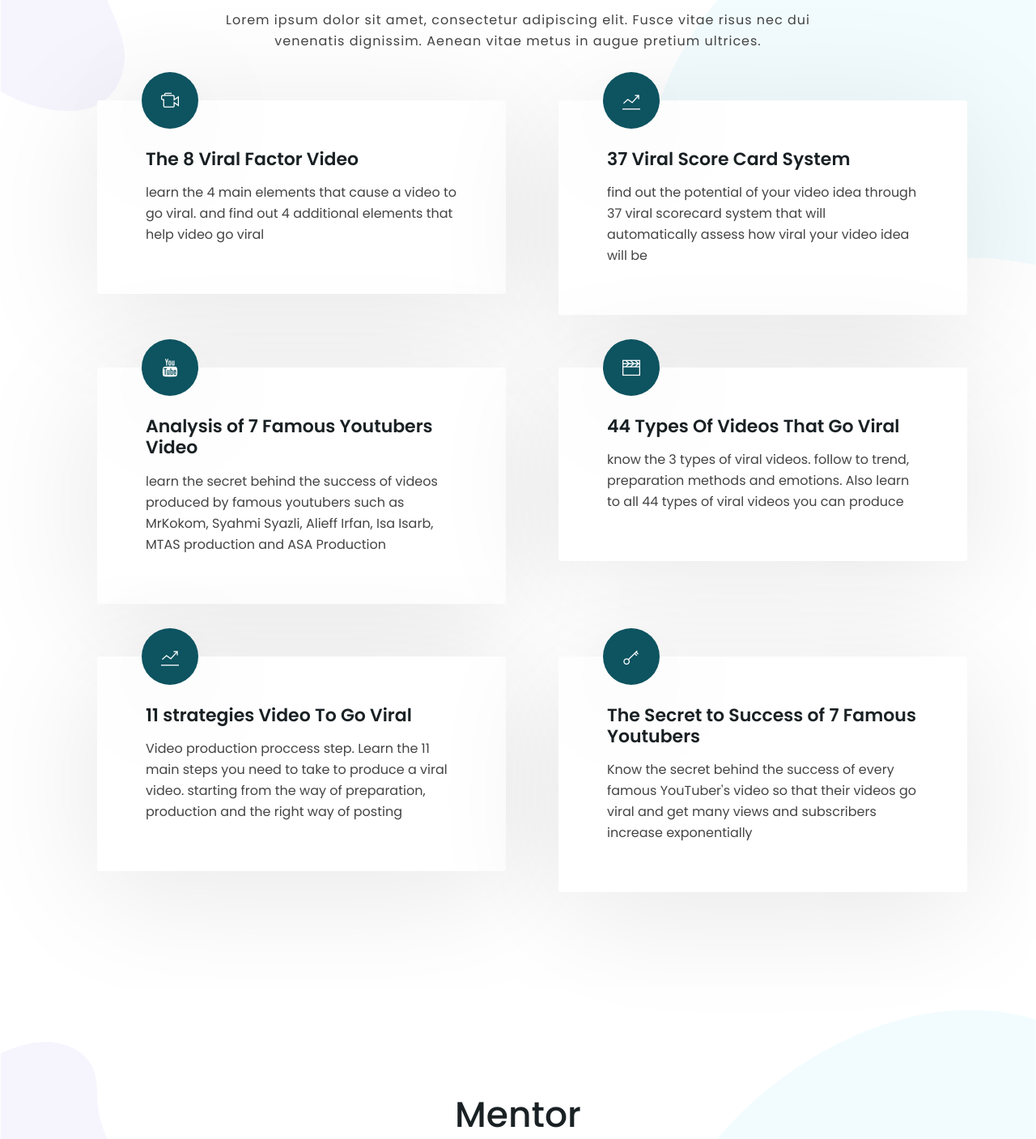
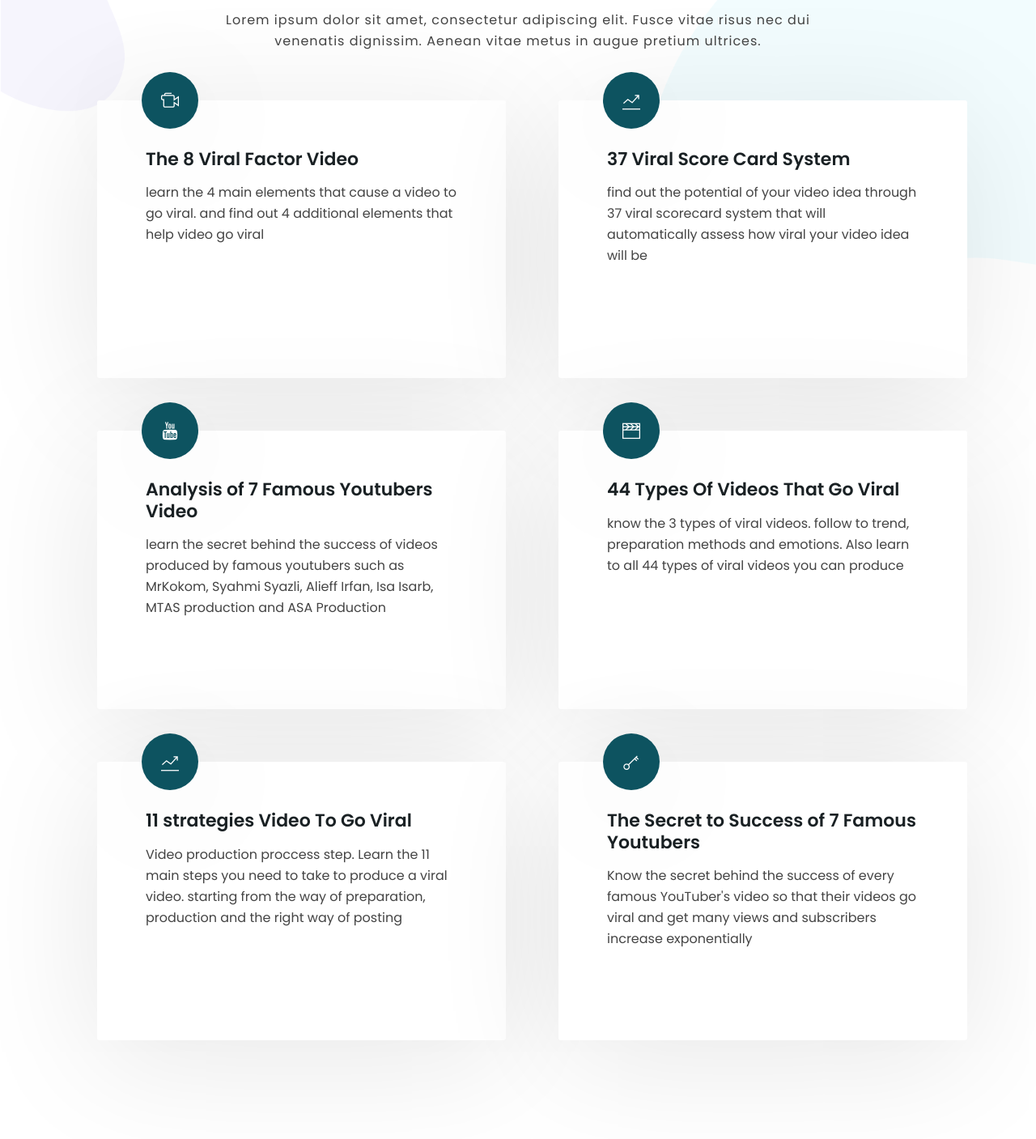
Before and after one commit to asyncrode/cocombees-lp, a plain HTML site: page index.html in a window 1280 px wide. Shown: the part 4086-5493 px from the top of the page at 81% size. Drawn offline with Linux system fonts and the light colour scheme; a script that the page names is missing; files whose address does not match are found by name.

Commit message:
Ukuran Kotak study method sama rata

```diff
--- a/index.html
+++ b/index.html
@@ -475,7 +475,7 @@
 			</div>
 			<div class="row">
 				<div class="col-md-6 col-sm-12 col-xs-12">
-					<div class="single_service single-about">
+					<div class="single_service single-about" style="height: 343.8px;">
 						<span class="ti-video-camera"></span>
 						<h3>The 8 Viral Factor Video</h3>
 						<p>learn the 4 main elements that cause a video to go viral. and find out 4 additional elements that help video go viral</p>
@@ -483,7 +483,7 @@
 				</div>
 				<!--END COL -->
 				<div class="col-md-6 col-sm-12 col-xs-12">
-					<div class="single_service single-about">
+					<div class="single_service single-about" style="height: 343.8px;">
 						<span class="ti-stats-up"></span>
 						<h3>37 Viral Score Card System</h3>
 						<p>find out the potential of your video idea through 37 viral scorecard system that will automatically assess how viral your video idea will be</p>
@@ -491,7 +491,7 @@
 				</div>
 				<!--END COL -->
 				<div class="col-md-6 col-sm-12 col-xs-12">
-					<div class="single_service single-about">
+					<div class="single_service single-about" style="height: 343.8px;">
 						<span class="ti-youtube"></span>
 						<h3>Analysis of 7 Famous Youtubers Video</h3>
 						<p>learn the secret behind the success of videos produced by famous youtubers such as MrKokom, Syahmi Syazli, Alieff Irfan, Isa Isarb, MTAS production and ASA Production</p>
@@ -499,7 +499,7 @@
 				</div>
 				<!--END COL -->
 				<div class="col-md-6 col-sm-12 col-xs-12">
-					<div class="single_service single-about">
+					<div class="single_service single-about" style="height: 343.8px;">
 						<span class="ti-video-clapper"></span>
 						<h3>44 Types Of Videos That Go Viral</h3>
 						<p>know the 3 types of viral videos. follow to trend, preparation methods and emotions. Also learn to all 44 types of viral videos you can produce</p>
@@ -507,7 +507,7 @@
 				</div>
 				<!--END COL -->
 				<div class="col-md-6 col-sm-12 col-xs-12">
-					<div class="single_service single-about">
+					<div class="single_service single-about" style="height: 343.8px;">
 						<span class="ti-stats-up"></span>
 						<h3>11 strategies Video To Go Viral</h3>
 						<p>Video production proccess step. Learn the 11 main steps you need to take to produce a viral video. starting from the way of preparation, production and the right way of posting</p>
@@ -515,7 +515,7 @@
 				</div>
 				<!--END COL -->
 				<div class="col-md-6 col-sm-12 col-xs-12">
-					<div class="single_service single-about">
+					<div class="single_service single-about" style="height: 343.8px;">
 						<span class="ti-key"></span>
 						<h3>The Secret to Success of 7 Famous Youtubers</h3>
 						<p>Know the secret behind the success of every famous YouTuber's video so that their videos go viral and get many views and subscribers increase exponentially</p>
```
